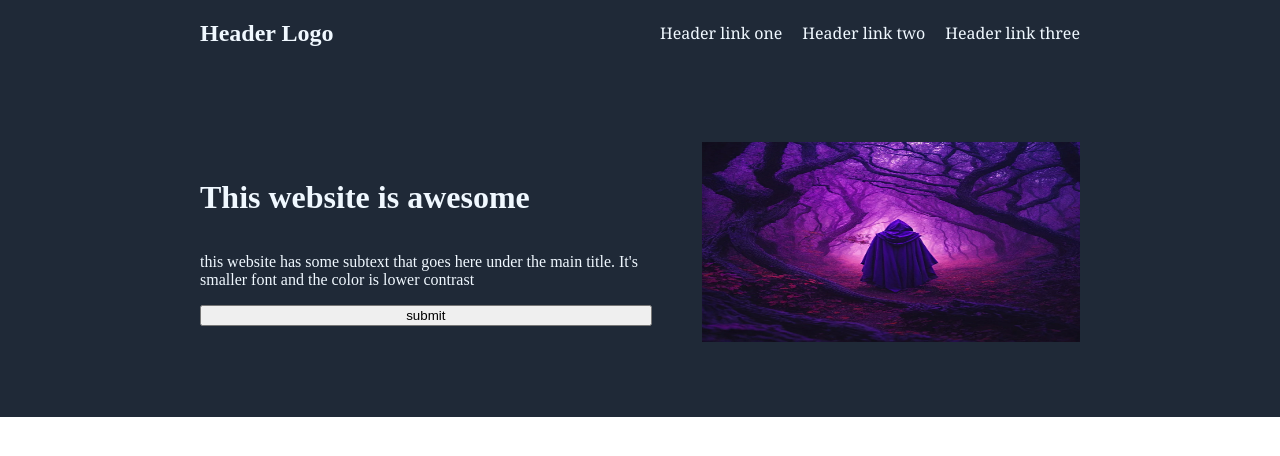
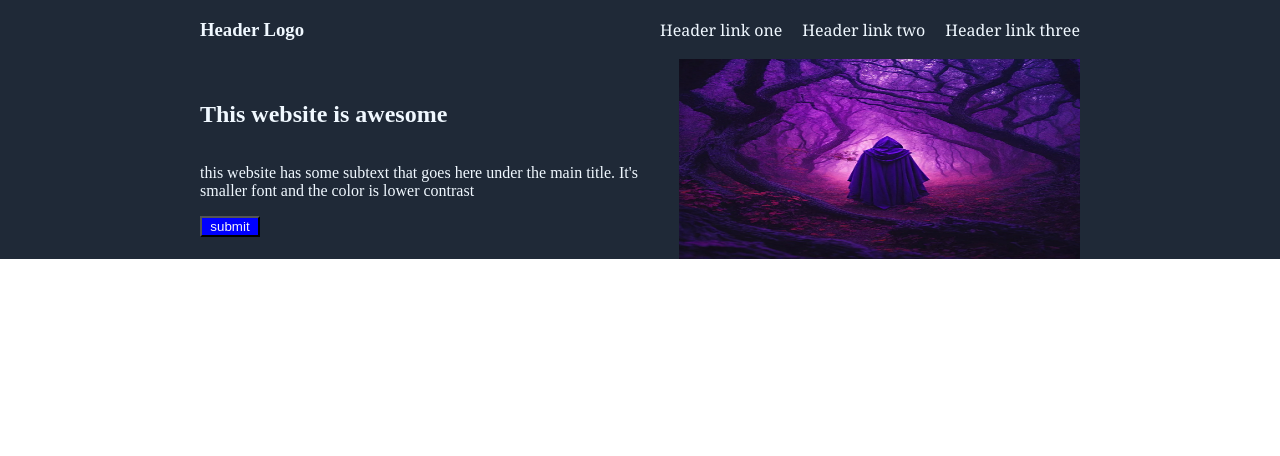
Before and after one commit to NArimanda/Landing_page, a plain HTML site: page landing.html in a window 1280 px wide. Drawn offline with Linux system fonts and the light colour scheme.

Commit message:
semantic improvement

```diff
--- a/landing.html
+++ b/landing.html
@@ -7,6 +7,8 @@
     <link rel="stylesheet" href="style.css">
 </head>
 <body>
+
+    <section class="greater">
     <hero class="firstpart">
         <nav class="navbar">
             <h1>Header Logo</h1>
@@ -17,13 +19,16 @@
             </div>
         </nav>
     </hero>
+
     <div class="secondpart">
         <div class="info">
             <h1>This website is awesome</h1>
             <p>this website has some subtext that goes here under the main title. It's smaller font and the color is lower contrast</p>
-            <button type="submit">submit</button>
+            <button type="submit" id="button">submit</button>
         </div>
         <img src="./assets/witch-8259351_1280.webp">
     </div>
+    </section>
+
 </body>
 </html>
--- a/style.css
+++ b/style.css
@@ -2,12 +2,18 @@ body{
     margin:0;
     padding:0;
 }
+
+.greater{
+    display:flex;
+    flex-direction:column;
+    padding-left:200px;
+    padding-right:200px;
+    background-color:#1F2937;
+}
 .navbar{
     display:flex;
     justify-content:space-between;
-    padding-left: 200px;
-    padding-right: 200px;
-    background-color:#1F2937;
+
     color:aliceblue;
     align-items:center;
     position:absolute top;
@@ -27,10 +33,9 @@ body{
     background-color:#1F2937;
     color:aliceblue;
     align-items:center;
-    justify-content: center;
-    padding:75px;
-    padding-left:200px;
-    padding-right:200px;
+    justify-content: space-between;
+
+
 }
 
 .secondpart .info{
@@ -42,5 +47,11 @@ body{
 img{
     height: 200px;
     width:600px;
-    margin-left:50px;
+
 }
+
+#button{
+    width:60px;
+    background-color:blue;
+    color:whitesmoke;
+}
```
